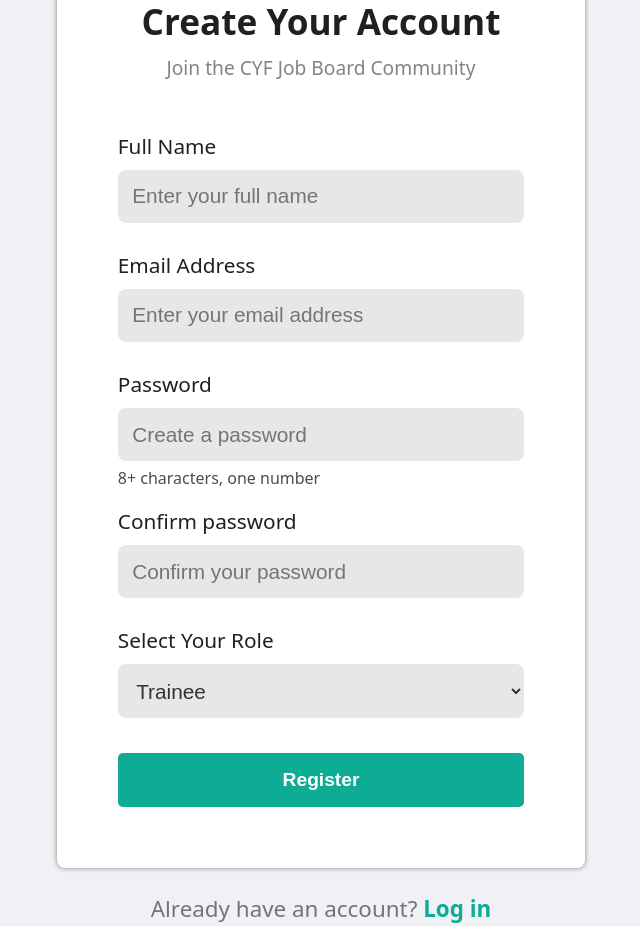
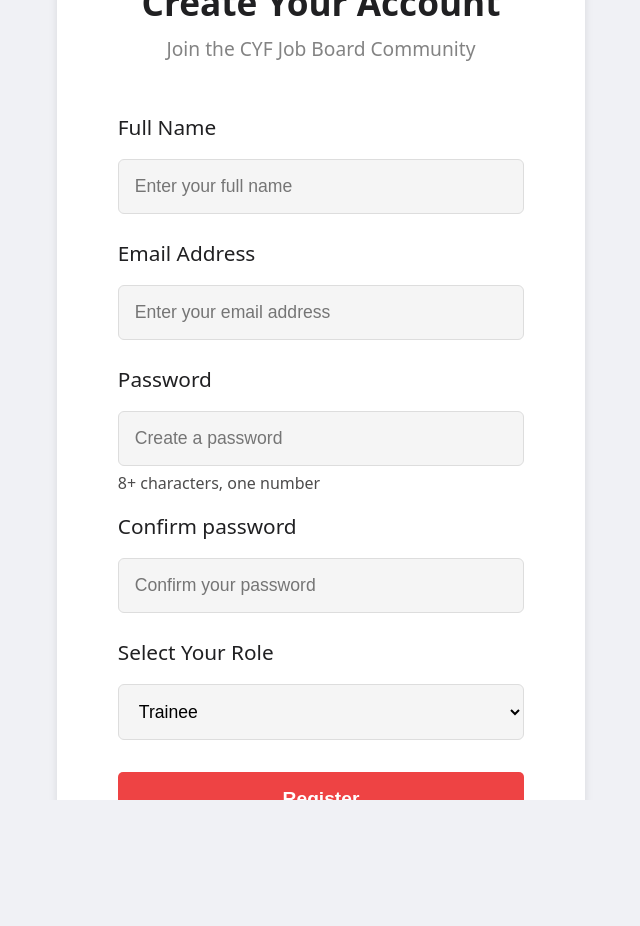
Before and after one commit to gai93003/Jobs-from-the-board-project, a React (Vite) app in the folder Jobs-board-frontend/: page /signup in a window 1280 px wide. Shown: the whole page, without its empty margins (319-959 px from the left). After the commit the page ends 800 px from the top, so only its background shows below. Built offline with nearby package versions, Linux system fonts and the light colour scheme.

Commit message:
I worked on the UI design

```diff
--- a/Jobs-board-frontend/src/components/Footer/Footer.css
+++ b/Jobs-board-frontend/src/components/Footer/Footer.css
@@ -6,5 +6,6 @@
   color: var(--cyf-primary-dark);
   font-size: 14px;
   margin-top: auto;
-  position:absolute;
+  position:sticky;
+  bottom: 0rem;
 }
--- a/Jobs-board-frontend/src/components/Header/Header.css
+++ b/Jobs-board-frontend/src/components/Header/Header.css
@@ -14,11 +14,14 @@
   display: flex;
   align-items: center;
   justify-content: space-between;
+  text-align: center;
 }
 
 .header-logo {
   font-size: 22px;
   font-weight: 700;
+  text-align: center;
+  margin-top: 10px;
   color: var(--cyf-primary-red);
 }
 
--- a/Jobs-board-frontend/src/index.css
+++ b/Jobs-board-frontend/src/index.css
@@ -4,5 +4,17 @@
   --cyf-light-bg: #F2EFF0;
   --cyf-white: #FFFFFF;
   --cyf-font: #333333;
+}
 
+* {
+  margin: 0;
+  padding: 0;
+  box-sizing: border-box;
 }
+
+body, html {
+  margin: 0;
+  padding: 0;
+  overflow: hidden;
+  height: 100%;
+}
--- a/Jobs-board-frontend/src/pages/Login/Login.css
+++ b/Jobs-board-frontend/src/pages/Login/Login.css
@@ -8,20 +8,18 @@
   --inner-bg: #fff;
 }
 
-
 * {
   margin: 0;
   padding: 0;
   box-sizing: border-box;
 }
 
-
 html {
   height: 100%;
 }
 
-
-html, body {
+html,
+body {
   height: 100%;
   margin: 0;
   padding: 0;
@@ -31,18 +29,15 @@ height: 100%;
   min-height: 100vh;
 }
 
-
 main {
   background-color: #f0f1f5;
   width: 100vw;
-  height: 100vh;           /* Changed from min-height */
+  height: 100vh; /* Changed from min-height */
   display: flex;
   justify-content: center;
   align-items: center;
-  padding: 0;              /* Remove extra padding */
+  padding: 0; /* Remove extra padding */
 }
-
-
 
 .login-form-container {
   background-color: #fff;
@@ -56,7 +51,6 @@ main {
   align-items: center;
 }
 
-
 h1 {
   color: #202022;
   font-size: 2rem;
@@ -65,10 +59,9 @@ h1 {
   text-align: center;
 }
 
-
 input {
   width: 100%;
- padding: 10px;
+  padding: 1rem;
   margin: 8px 0;
   border: 1px solid #ddd;
   border-radius: 6px;
@@ -76,18 +69,16 @@ input {
   background: #f5f5f5;
 }
 
-
 input:focus {
   border-color: #1a3a52;
   outline: 2px solid #1a3a52;
 }
 
-
 button {
   width: 100%;
   padding: 12px;
   margin-top: 20px;
- background-color: #1a3a52;
+  background-color: var(--cyf-primary-red);
   color: rgb(249, 246, 246);
   font-size: 1rem;
   font-weight: 600;
@@ -97,11 +88,9 @@ button {
   transition: background-color 0.1s;
 }
 
-
 button:hover:not(:disabled) {
   background-color: #031421;
 }
-
 
 button:disabled {
   background-color: #1a3a52;
@@ -109,18 +98,15 @@ background-color: #1a3a52;
   cursor: not-allowed;
 }
 
-
 a {
   color: #1a3a52;
   text-decoration: none;
   font-weight: 550;
 }
 
-
 a:hover {
   text-decoration: underline;
 }
-
 
 .forgot-password-container {
   margin-top: 15px;
@@ -129,7 +115,6 @@ a:hover {
   font-size: 0.95rem;
 }
 
-
 .forgot-password-container p {
   margin: 0;
 }
--- a/Jobs-board-frontend/src/pages/Login/Login.jsx
+++ b/Jobs-board-frontend/src/pages/Login/Login.jsx
@@ -61,7 +61,7 @@ function Login() {
  return (
    <main>
      <div className="login-form-container">
-       <h1>Login</h1>
+      <h1>Please login here</h1>
 
        <input
          type="email"
--- a/Jobs-board-frontend/src/pages/SignUp/signup.css
+++ b/Jobs-board-frontend/src/pages/SignUp/signup.css
@@ -35,7 +35,7 @@ section.login-container {
   background: var(--inner-bg);
   padding: 1.8rem;
   border-radius: 8px;
-  box-shadow: 0px 0px 5px rgb(128, 128, 128);
+  box-shadow: 0 2px 8px rgba(0, 0, 0, 0.1);
 }
 
 form {
@@ -68,21 +68,15 @@ fieldset label {
   margin-bottom: 0;
   margin-left: 0;
 }
-
-fieldset input,  select {
-  border: none;
-  outline: none;
-  padding: 0.9rem;
-  margin: 0.7rem;
-  margin-top: 0;
-  font-size: 1.3rem;
-  font-weight: 100;
-  color: rgb(49, 53, 49);
+input, select {
   width: 100%;
-  /* border: 1px solid grey; */
-  background: rgba(228, 228, 228, 0.877);
-  border-radius: 8px;
-
+  padding: 1rem;
+  margin: 8px 0;
+  border: 1px solid #ddd;
+  border-radius: 6px;
+  font-size: 1rem;
+  background: #f5f5f5;
+  font-size: 1.1rem;
 }
 
 .not-matching-password {
@@ -103,7 +97,7 @@ select {
 }
 
 #register-btn {
-  background-color: var(--button-color);
+  background-color: var(--cyf-primary-red);
   width: 100%;
   padding: 1rem;
   margin-top: 1.5rem;
--- a/Jobs-board-frontend/src/pages/TraineePage/TraineePage.css
+++ b/Jobs-board-frontend/src/pages/TraineePage/TraineePage.css
@@ -12,10 +12,36 @@
   display: flex;
   flex: 1;
   margin-top: 10px;
+  position: relative;
 }
 
 .trainee-content {
   display: block;
-  padding: 30px;
+  padding: 25px;
   margin: 0 auto;
 }
+
+.sidebar {
+  position: sticky;
+  top: 200px;
+  left: 10px;
+  box-shadow: 0 2px 8px rgba(0, 0, 0, 0.1);
+  border-radius: 5px;
+  border: none;
+}
+
+ul {
+  /* background: yellow; */
+  display: flex;
+  flex-direction: column;
+  gap: 1rem;
+  padding: 0.5rem;
+  box-shadow: inset 0 2px 8px rgba(0, 0, 0, 0.1);
+  height: 885px;
+  /* max-height: calc(100vh - 100px); */
+  overflow-y: auto;
+}
+
+li {
+  box-shadow: 0 2px 8px rgba(0, 0, 0, 0.1);
+}
```
Also changed, not shown: 2 other files (tests, documents, lock files or other folders). Lines whose indentation alone changed are shown as unchanged.
